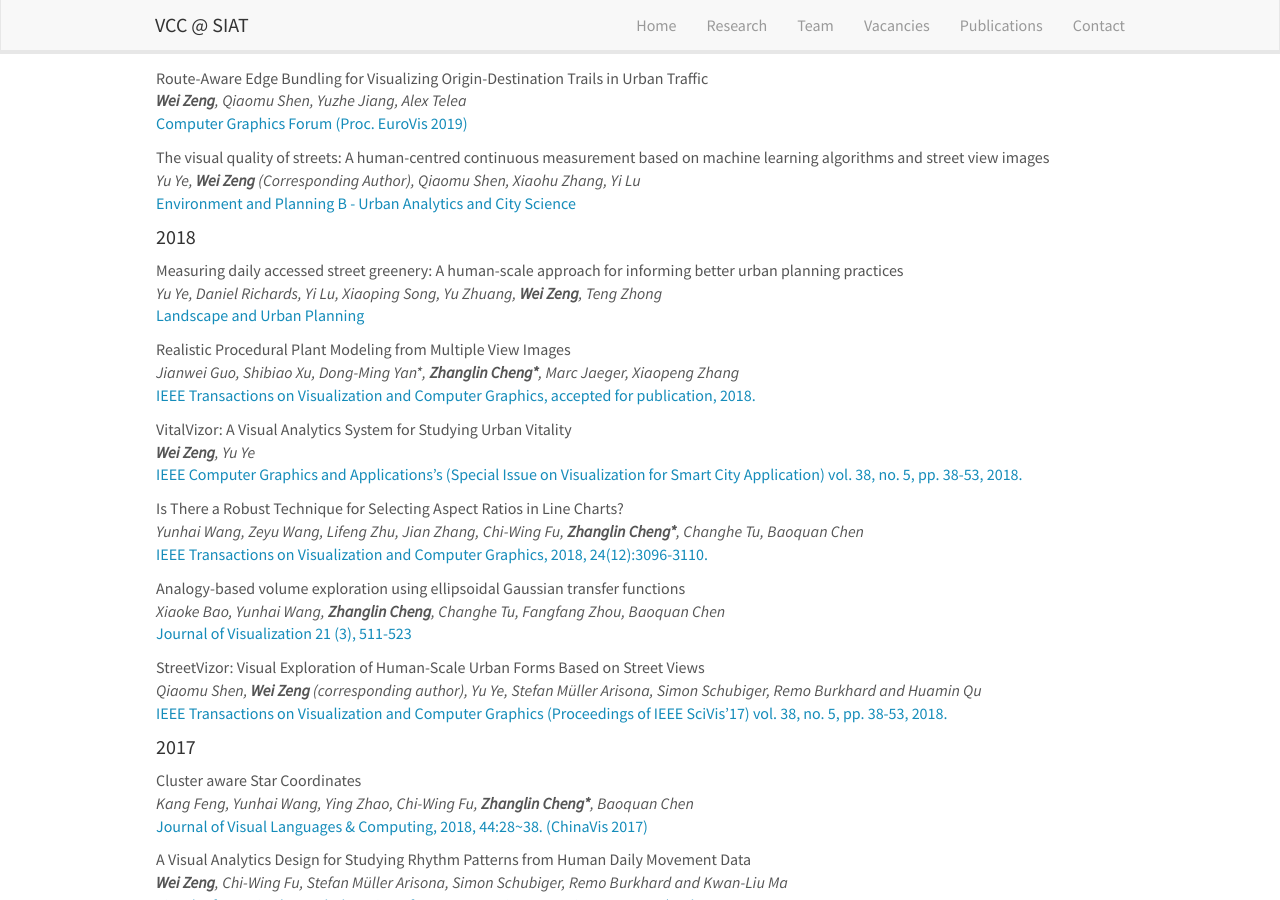
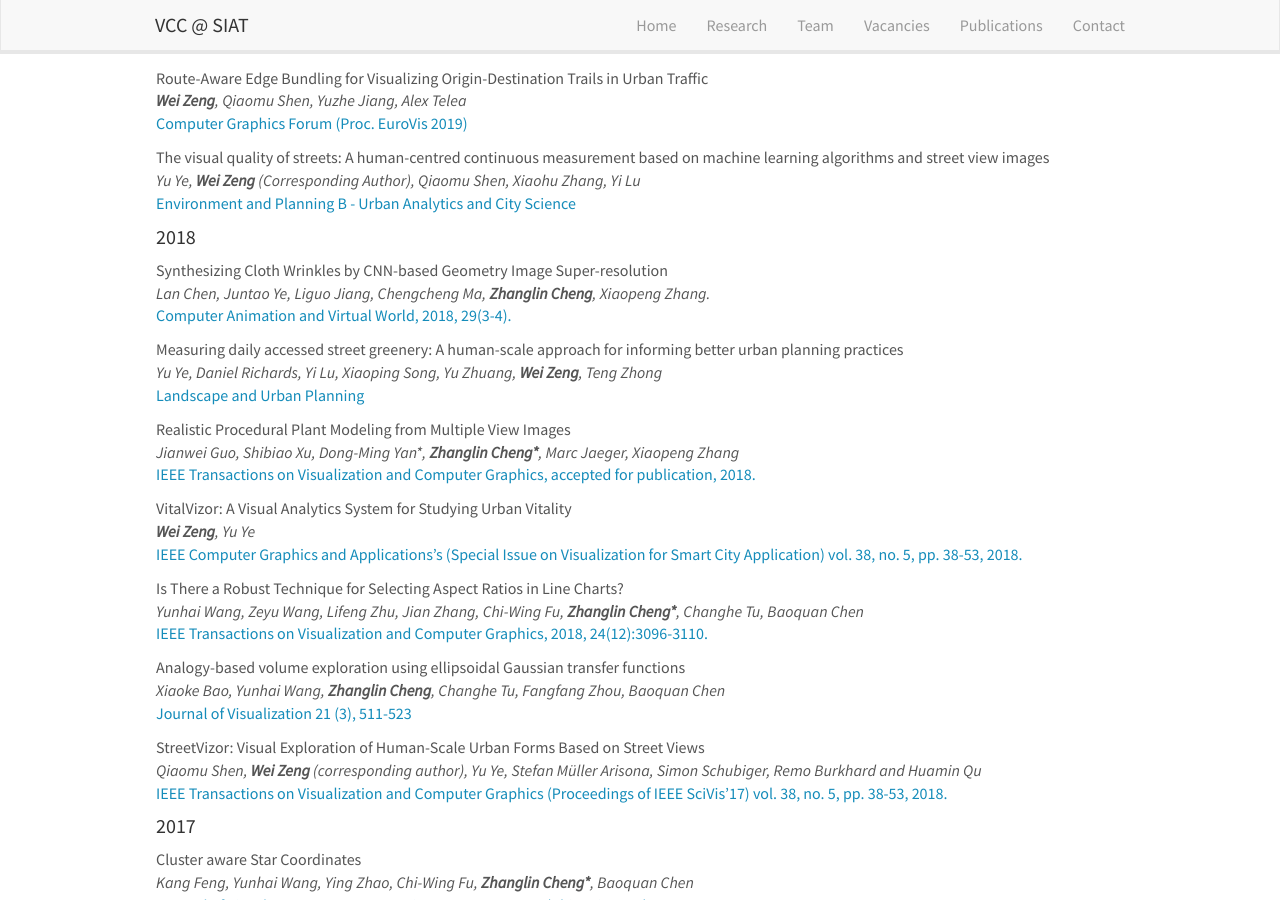
Before and after one commit to siat-vcc/siat-vcc.github.io, a Jekyll site: the page built from _pages/publications.md, in a window 1280 px wide and 900 px high, scrolled down 1894 px. Built offline with Jekyll 4.4.1, drawn with Linux system fonts in a browser that asks for light colours; nearby versions of some CDN libraries.

Commit message:
update publications

```diff
--- a/_data/czlJournal.yml
+++ b/_data/czlJournal.yml
@@ -45,6 +45,19 @@
   news1:
   news2:
   year: 2019
+
+- title: "Synthesizing Cloth Wrinkles by CNN-based Geometry Image Super-resolution"
+  image:
+  description:
+  authors: Lan Chen, Juntao Ye, Liguo Jiang, Chengcheng Ma, <b>Zhanglin Cheng</b>, Xiaopeng Zhang.
+  link:
+    url: https://onlinelibrary.wiley.com/doi/abs/10.1002/cav.1810
+    display:  Computer Animation and Virtual World, 2018, 29(3-4).
+  highlight: 0
+  type: 1
+  year: 2018
+  news1:
+  news2:
 
 - title: "Realistic Procedural Plant Modeling from Multiple View Images"
   image: realistictree.png
--- a/_data/publistAll.yml
+++ b/_data/publistAll.yml
@@ -95,6 +95,18 @@
   news1: in print, 2019
   news2:
 
+- title: "Synthesizing Cloth Wrinkles by CNN-based Geometry Image Super-resolution"
+  image:
+  description:
+  authors: Lan Chen, Juntao Ye, Liguo Jiang, Chengcheng Ma, <b>Zhanglin Cheng</b>, Xiaopeng Zhang.
+  link:
+    url: https://onlinelibrary.wiley.com/doi/abs/10.1002/cav.1810
+    display:  Computer Animation and Virtual World, 2018, 29(3-4).
+  highlight: 0
+  type: 1
+  year: 2018
+  news1:
+  news2:
 
 - title: "Measuring daily accessed street greenery: A human-scale approach for informing better urban planning practices"
   image:
```
Also changed, not shown: 2 other files.
